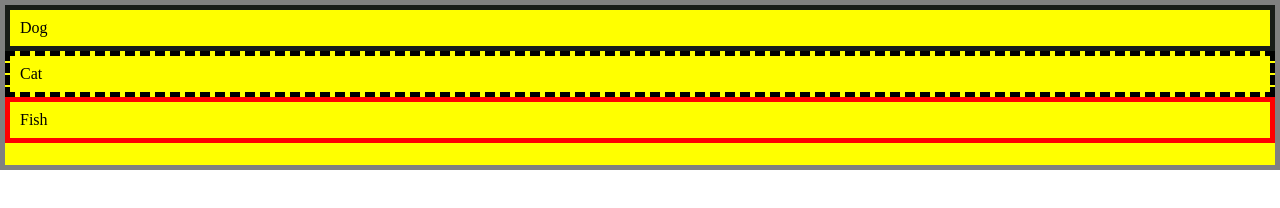
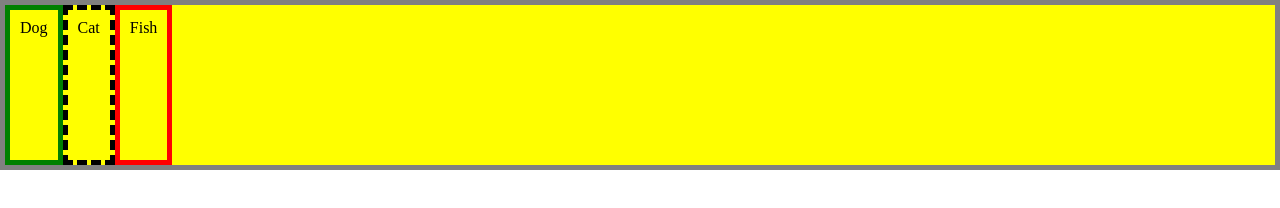
Before and after one commit to Ladrillo/flexbox, a plain HTML site: page index.html in a window 1280 px wide. Drawn offline with Linux system fonts and the light colour scheme.

Commit message:
activate flex

```diff
--- a/styles.css
+++ b/styles.css
@@ -2,12 +2,14 @@
   background-color: yellow;
   border: 5px solid grey;
   height: 170px;
+  display: flex;
+  /* flex-direction: row; */
 }
 .animal {
   padding: 10px;
 }
 .dog {
-  border: 5px solid rgb(24, 28, 24);
+  border: 5px solid green;
 }
 .cat {
   border: 5px dashed black;
```
